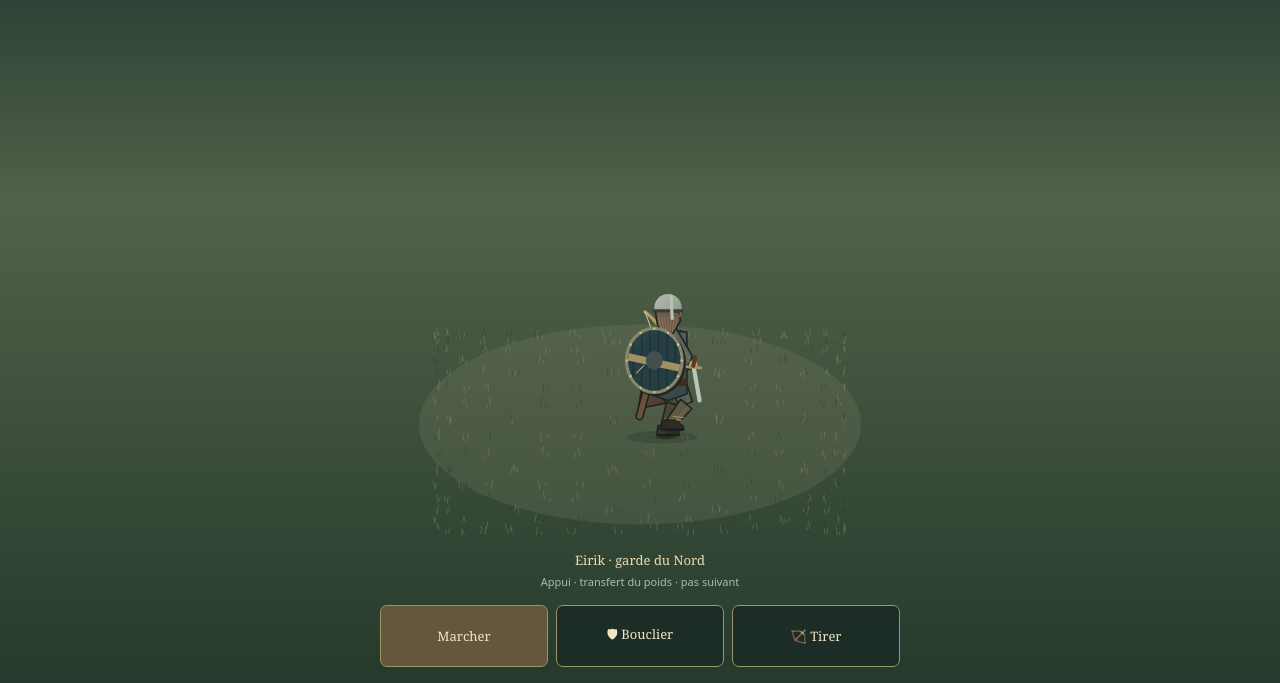
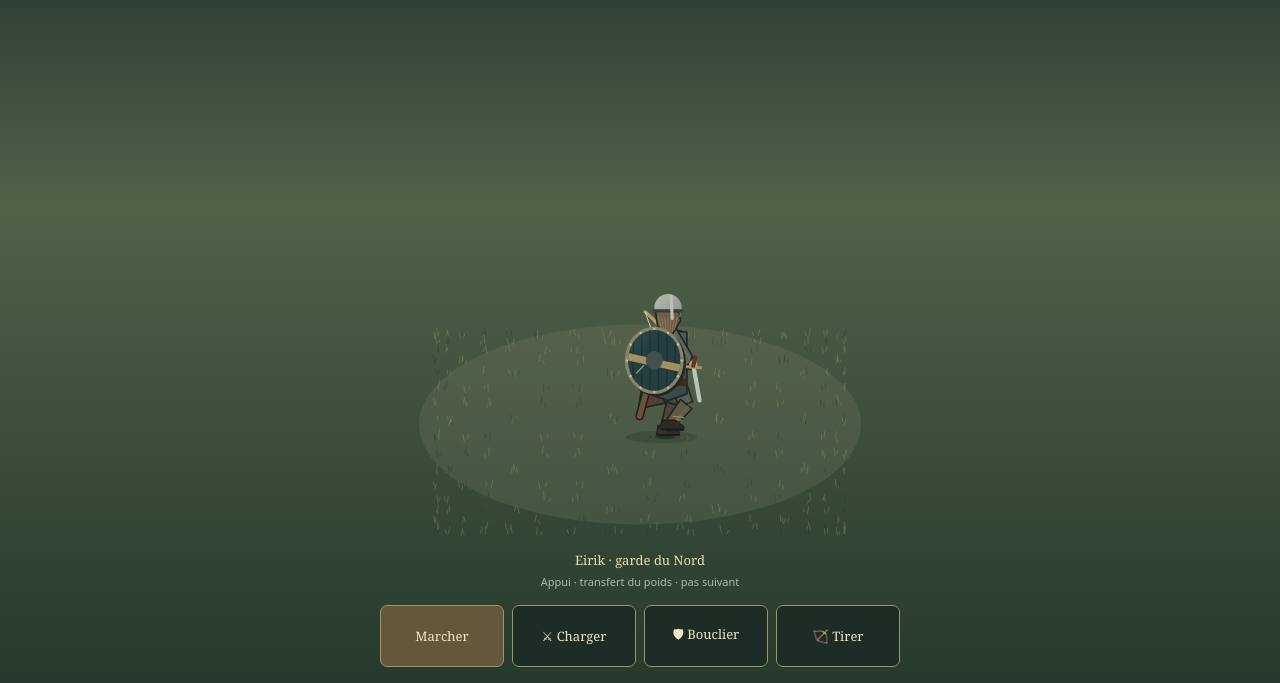
Before and after one commit to georges67140/frontieres-royaume-jeu, a plain HTML site: page atelier.html in a window 1280 px wide. Both pictures are taken after a click on the button "Marcher". Shown: the part 117-800 px from the top of the page. Drawn offline with Linux system fonts and the light colour scheme; animation ran at ten frames a second.

Commit message:
Add charge anticipation, acceleration and recovery

```diff
--- a/atelier.html
+++ b/atelier.html
@@ -1,12 +1,12 @@
 <!doctype html><html lang="fr"><meta charset="utf-8"><meta name="viewport" content="width=device-width,initial-scale=1,viewport-fit=cover"><title>Les Rangs du Nord — Le poids du geste</title><style>
-*{box-sizing:border-box}body{margin:0;background:#15221e;color:#eee3c9;font:14px system-ui;overflow:hidden}canvas{width:100%;height:100dvh;display:block;touch-action:none}header{position:fixed;top:env(safe-area-inset-top,0);left:0;right:0;padding:24px;text-align:center;pointer-events:none}small{font-size:10px;letter-spacing:3px;color:#a8b5a0}h1{font:25px Georgia;margin:8px}header p{font-size:12px;color:#c4ccb8}nav{position:fixed;bottom:max(16px,env(safe-area-inset-bottom));left:50%;transform:translateX(-50%);width:min(94%,520px);display:grid;grid-template-columns:repeat(3,1fr);gap:8px}button{min-height:62px;background:#1c2b26e8;color:#f3e4c4;border:1px solid #9b9567;border-radius:7px;font:13px Georgia}button.active{background:#65573b}button:disabled{opacity:.5}#state{position:fixed;bottom:94px;width:100%;text-align:center;color:#eadbb1;font:13px Georgia;pointer-events:none}#phase{display:block;font:11px system-ui;color:#aebba8;margin-top:5px}a{color:#d4c399}#note{position:fixed;right:14px;top:14px;font-size:11px}</style>
-<canvas id="c"></canvas><header><small>LES RANGS DU NORD • ÉTUDE JOUABLE</small><h1>Le poids du geste</h1><p>Touchez le sol pour faire marcher Eirik.</p></header><div id="state">Eirik · garde du Nord<span id="phase">Un guerrier articulé, pieds ancrés au sol.</span></div><nav><button id="walk">Marcher</button><button id="shield">🛡 Bouclier</button><button id="shoot">🏹 Tirer</button></nav><script>
+*{box-sizing:border-box}body{margin:0;background:#15221e;color:#eee3c9;font:14px system-ui;overflow:hidden}canvas{width:100%;height:100dvh;display:block;touch-action:none}header{position:fixed;top:env(safe-area-inset-top,0);left:0;right:0;padding:24px;text-align:center;pointer-events:none}small{font-size:10px;letter-spacing:3px;color:#a8b5a0}h1{font:25px Georgia;margin:8px}header p{font-size:12px;color:#c4ccb8}nav{position:fixed;bottom:max(16px,env(safe-area-inset-bottom));left:50%;transform:translateX(-50%);width:min(94%,520px);display:grid;grid-template-columns:repeat(4,1fr);gap:8px}button{min-height:62px;background:#1c2b26e8;color:#f3e4c4;border:1px solid #9b9567;border-radius:7px;font:13px Georgia}button.active{background:#65573b}button:disabled{opacity:.5}#state{position:fixed;bottom:94px;width:100%;text-align:center;color:#eadbb1;font:13px Georgia;pointer-events:none}#phase{display:block;font:11px system-ui;color:#aebba8;margin-top:5px}a{color:#d4c399}#note{position:fixed;right:14px;top:14px;font-size:11px}</style>
+<canvas id="c"></canvas><header><small>LES RANGS DU NORD • ÉTUDE JOUABLE</small><h1>Le poids du geste</h1><p>Touchez le sol pour faire marcher Eirik.</p></header><div id="state">Eirik · garde du Nord<span id="phase">Un guerrier articulé, pieds ancrés au sol.</span></div><nav><button id="walk">Marcher</button><button id="charge">⚔ Charger</button><button id="shield">🛡 Bouclier</button><button id="shoot">🏹 Tirer</button></nav><script>
 (()=>{'use strict';
-const c=document.querySelector('#c'),g=c.getContext('2d'),state=document.querySelector('#state'),phase=document.querySelector('#phase');let W,H,scale,ox,oy,time=0,last=0,mode='idle',clock=0,guard=0,arrows=[],dust=[],steps=[],target=0,x=0,speed=0,face=1,cycle=0,foot=[-13,13],start=[-13,13],end=[-13,13],swing=-1,progress=0,bodyX=0;
+const c=document.querySelector('#c'),g=c.getContext('2d'),state=document.querySelector('#state'),phase=document.querySelector('#phase');let W,H,scale,ox,oy,time=0,last=0,mode='idle',clock=0,guard=0,arrows=[],dust=[],steps=[],target=0,x=0,speed=0,face=1,cycle=0,foot=[-13,13],start=[-13,13],end=[-13,13],swing=-1,progress=0,bodyX=0,chargeBlend=0;
 const clamp=(v,a,b)=>Math.max(a,Math.min(b,v)),mix=(a,b,t)=>a+(b-a)*t,smooth=t=>{t=clamp(t,0,1);return t*t*(3-2*t)};
 function resize(){W=innerWidth;H=innerHeight;const d=Math.min(devicePixelRatio||1,2);c.width=W*d;c.height=H*d;g.setTransform(d,0,0,d,0,0);scale=Math.min(W/420,H/760,1.7);ox=W/2;oy=H*.69}addEventListener('resize',resize);resize();
-function order(m){if(mode==='shoot'&&clock<17)return;mode=m;clock=0;document.querySelectorAll('button').forEach(b=>b.classList.toggle('active',b.id===m));if(m==='walk')target=clamp(x+face*95,-145,145);}
-document.querySelector('#walk').onclick=()=>{if(Math.abs(x)>100)face=-Math.sign(x);order('walk')};document.querySelector('#shield').onclick=()=>order(mode==='shield'?'idle':'shield');document.querySelector('#shoot').onclick=()=>order('shoot');
+function order(m){if(mode==='shoot'&&clock<17)return; if(mode==='charge'&&clock<.7)return; if((m==='walk'||m==='charge')&&Math.abs(x)>70)face=-Math.sign(x);mode=m;clock=0;document.querySelectorAll('button').forEach(b=>b.classList.toggle('active',b.id===m));if(m==='walk'||m==='charge')target=clamp(x+face*(m==='charge'?190:95),-145,145);}
+document.querySelector('#walk').onclick=()=>order('walk');document.querySelector('#charge').onclick=()=>order('charge');document.querySelector('#shield').onclick=()=>order(mode==='shield'?'idle':'shield');document.querySelector('#shoot').onclick=()=>order('shoot');
 c.onpointerdown=e=>{if(mode==='shoot'&&clock<17)return;target=clamp((e.clientX-ox)/scale,-145,145);order('move');};
 function poly(points,fill,stroke='#202522',width=1.5){g.beginPath();g.moveTo(...points[0]);for(let i=1;i<points.length;i++)g.lineTo(...points[i]);g.closePath();g.fillStyle=fill;g.fill();if(stroke){g.strokeStyle=stroke;g.lineWidth=width;g.stroke()}}
 function ellipse(x,y,rx,ry,fill){g.fillStyle=fill;g.beginPath();g.ellipse(x,y,rx,ry,0,0,Math.PI*2);g.fill()}
@@ -19,7 +19,7 @@ function shield(px,py,tilt,raise=guard){g.save();g.translate(px,py);g.rotate(til
 // Equipment is never exchanged instantly: forward/reverse the same physical path.
 function equipment(){const active=mode==='shoot';const t=active?(clock<12?Math.min(clock,5):Math.max(0,17-clock)):0;return {t,align:smooth((t-.8)/.7),insert:smooth((t-1.5)/1.1),stow:smooth((t-2.6)/1.2),take:smooth((t-3.8)/1.2),aim:active&&clock>=5&&clock<12};}
 function drawBow(h,pull=0){g.strokeStyle='#b69b67';g.lineWidth=3;g.beginPath();g.moveTo(h[0]+3,h[1]-31);g.quadraticCurveTo(h[0]+22,h[1],h[0]+3,h[1]+31);g.stroke();line([[h[0]+3,h[1]-31],[h[0]+3-pull*31,h[1]],[h[0]+3,h[1]+31]],'#ded3b5',.8);}
-function warrior(){const travel=speed>1,settle=travel?Math.sin(progress*Math.PI)*2:Math.sin(time*1.6)*.3,crouch=guard*12;const hip=[bodyX,-57+crouch+settle],shoulder=[bodyX+2,-100+crouch+settle];let a=foot.map((f,i)=>[f-x,i===swing?-Math.sin(progress*Math.PI)*9:0]);
+function warrior(){const travel=speed>1,settle=travel?Math.sin(progress*Math.PI)*2:Math.sin(time*1.6)*.3,crouch=guard*12+chargeBlend*5;const hip=[bodyX,-57+crouch+settle],shoulder=[bodyX+2+face*chargeBlend*11,-100+crouch+settle];let a=foot.map((f,i)=>[f-x,i===swing?-Math.sin(progress*Math.PI)*(9+chargeBlend*5):0]);
 // Every planted foot remains at its world coordinate until its own swing starts.
 g.save();g.translate(x,0);g.scale(face,1);a=a.map(p=>[p[0]*face,p[1]]);hip[0]*=face;shoulder[0]*=face;
 const eq=equipment(),back=[shoulder[0]-22,shoulder[1]+17];const lift=smooth(guard);const shieldHome=[shoulder[0]-13+lift*12-Math.sin(Math.PI*lift)*12,shoulder[1]+28-lift*96];const sh=[mix(shieldHome[0],back[0],eq.stow)-Math.sin(eq.stow*Math.PI)*25,mix(shieldHome[1],back[1],eq.stow)-Math.sin(eq.stow*Math.PI)*35];if(eq.stow>.55)shield(...sh,-.2*eq.stow,guard*(1-eq.stow));if(eq.take===0){g.save();g.translate(shoulder[0]-14,shoulder[1]+12);g.rotate(-.35);drawBow([0,0]);g.restore();}ellipse(5,2,34,6,'#17241a35');for(let i=0;i<2;i++)ellipse(a[i][0],2,10,2,i===swing?'#19231b28':'#15211980');
@@ -30,22 +30,23 @@ line([[hip[0]-18,hip[1]+4],[hip[0]+17,hip[1]+6]],'#382e23',7);poly([[hip[0]-2,hi
 // The scabbard stays on the belt in every pose.
 const mouth=[hip[0]-15,hip[1]+1],tip=[mouth[0]-10,mouth[1]+37];
 line([mouth,tip],'#231f1a',8);line([mouth,tip],'#66533a',5);line([[mouth[0]-5,mouth[1]],[mouth[0]+4,mouth[1]+2]],'#c2aa73',3);
-const normal=[shoulder[0]+24,shoulder[1]+32],pre=[mouth[0]+9,mouth[1]-34],seated=[mouth[0]+1,mouth[1]-4];
+const normal=[shoulder[0]+24+chargeBlend*8,shoulder[1]+32-chargeBlend*24],pre=[mouth[0]+9,mouth[1]-34],seated=[mouth[0]+1,mouth[1]-4];
 let hand=[mix(normal[0],pre[0],eq.align),mix(normal[1],pre[1],eq.align)];hand=[mix(hand[0],seated[0],eq.insert),mix(hand[1],seated[1],eq.insert)];
 let bowHand=[mix(back[0],shoulder[0]+39,eq.take),mix(back[1],shoulder[1]-2,eq.take)-Math.sin(eq.take*Math.PI)*22];
 if(eq.take>0)hand=bowHand;
 let elbow=[mix(shoulder[0]+25,hand[0]-7,.55),mix(shoulder[1]+16,hand[1]+11,.55)];segment(shoulder,elbow,8,'#59665d');segment(elbow,hand,6,'#76664d');ellipse(...hand,4,4,'#c2a07b');
 // Only the exposed portion of the blade is drawn while it slides into the sheath.
-const hilt=eq.insert===1?seated:hand,dx=mix(6,-9,eq.align),dy=34;
+const hilt=eq.insert===1?seated:hand,dx=mix(6+chargeBlend*25,-9,eq.align),dy=mix(34-chargeBlend*34,34,eq.align);
 if(eq.insert<1)line([hilt,[hilt[0]+dx*(1-eq.insert),hilt[1]+dy*(1-eq.insert)]],'#b7c5ba',4);
 line([[hilt[0]-6,hilt[1]+2],[hilt[0]+7,hilt[1]+3]],'#a69264',3);line([[hilt[0],hilt[1]+1],[hilt[0]+2,hilt[1]-7]],'#5c3824',4);
 let shieldPose=eq.stow<=.55?sh:null;
 if(eq.take>0){const shotClock=clock-5,draw=eq.aim?smooth((shotClock-2)/1.8)*(shotClock<4.5?1:1-smooth((shotClock-4.5)/.22)):0;drawBow(bowHand,draw);const pulling=[bowHand[0]+3-draw*31,bowHand[1]];segment([shoulder[0]-9,shoulder[1]+2],[shoulder[0]-15,shoulder[1]+18],8,'#677166');segment([shoulder[0]-15,shoulder[1]+18],pulling,6,'#786c50');ellipse(...pulling,4,4,'#b9926a');if(eq.aim&&shotClock>1&&shotClock<4.5)line([[pulling[0]-5,pulling[1]],[bowHand[0]+22,pulling[1]-2]],'#d6c5a2',1.4);
 }else{segment([shoulder[0]-11,shoulder[1]+1],[sh[0]-6,sh[1]+12],9,'#555f54');segment([sh[0]-6,sh[1]+12],sh,6,'#76674f');}
 let hx=shoulder[0],hy=shoulder[1]-18;ellipse(hx,hy,12,15,'#b69772');poly([[hx-12,hy-2],[hx-10,hy+13],[hx-3,hy+23],[hx+5,hy+20],[hx+12,hy+8],[hx+10,hy]],gradient('#77614a','#4f483a'));for(let j=0;j<7;j++)line([[hx-9+j*3,hy+5],[hx-6+j*2,hy+17+(j%3)]],'#b2a08477',.9);ellipse(hx+7,hy-2,1.2,1,'#1c2824');line([[hx+8,hy+1],[hx+12,hy+4],[hx+8,hy+5]],'#806445',1);g.fillStyle=gradient('#afb5a8','#526361');g.beginPath();g.arc(hx,hy-4,13,Math.PI,0);g.lineTo(hx+13,hy);g.lineTo(hx-13,hy);g.closePath();g.fill();line([[hx-13,hy-1],[hx+13,hy-1]],'#343f39',3);line([[hx+3,hy-15],[hx+4,hy+6]],'#bbc0ae',3);if(shieldPose)shield(...shieldPose,-guard*.13-.2*eq.stow,guard*(1-eq.stow));g.restore();}
-function update(dt){time+=dt;clock+=dt;guard+=clamp((mode==='shield'?1:0)-guard,-dt/.95,dt/2.1);let remaining=target-x,walking=(mode==='walk'||mode==='move')&&Math.abs(remaining)>2;const desired=walking?Math.min(32,Math.abs(remaining)*1.4):0;speed+=clamp(desired-speed,-dt*70,dt*24);if(walking&&swing<0){face=Math.sign(remaining)||face;swing=cycle%2;start[swing]=foot[swing];end[swing]=x+face*24;progress=0;}
-if(swing>=0){progress=Math.min(1,progress+dt/Math.max(.38,.7-speed*.007));foot[swing]=mix(start[swing],end[swing],smooth(progress));x+=face*speed*dt;bodyX=clamp((foot[0]+foot[1])/2-x,-9,9);if(progress>=1){steps.push({x:foot[swing],age:0});dust.push({x:foot[swing],age:0});swing=-1;cycle++;if(!walking){target=x;mode=mode==='move'||mode==='walk'?'idle':mode;}}}else bodyX=mix(bodyX,0,dt*3);
-if(mode==='shoot'&&clock-dt<9.5&&clock>=9.5)arrows.push({x:x+face*45,y:-99,dir:face,t:0});for(const a of arrows){a.t+=dt;a.x+=a.dir*150*dt;a.y+=(-60+170*a.t)*dt;}arrows=arrows.filter(a=>a.y<0&&a.t<3);dust.forEach(a=>a.age+=dt);dust=dust.filter(a=>a.age<1);steps.forEach(a=>a.age+=dt);steps=steps.filter(a=>a.age<18);if(mode==='shoot'&&clock>17)mode='idle';document.querySelector('#shoot').disabled=mode==='shoot';phase.textContent=mode==='shoot'?(clock<.8?'Abaisser la garde':clock<1.5?'Amener l’épée au fourreau':clock<2.6?'Rengainer la lame':clock<3.8?'Passer le bouclier dans le dos':clock<5?'Prendre l’arc':clock<6.2?'Saisir la flèche':clock<7?'Encocher':clock<8.8?'Tendre la corde':clock<9.5?'Viser':clock<10?'Relâcher':clock<12?'Reprendre son souffle':clock<13.2?'Ranger l’arc':clock<14.4?'Reprendre le bouclier':clock<16.2?'Dégainer l’épée':'Reprendre la garde'):mode==='shield'?(guard<.99?'Lever · accompagner le poids':'Bouclier au-dessus de la tête'):speed>1?'Appui · transfert du poids · pas suivant':'Touchez le terrain pour déplacer Eirik.';}
-function render(){let bg=g.createLinearGradient(0,0,0,H);bg.addColorStop(0,'#1b302b');bg.addColorStop(.4,'#526249');bg.addColorStop(1,'#253a2c');g.fillStyle=bg;g.fillRect(0,0,W,H);g.save();g.translate(ox,oy);g.scale(scale,scale);ellipse(0,-10,210,95,'#88866a35');for(let i=0;i<450;i++){let px=Math.sin(i*127.1)*195,py=Math.cos(i*73.7)*95;let trampled=Math.abs(px-x)<25&&Math.abs(py)<9;line([[px,py],[px+Math.sin(time*1.3+i)*(trampled?4:1.5),py-(trampled?1:3+i%5)]],i%3?'#a8af7352':'#223c2b77',.8)}for(const p of steps)ellipse(p.x,1,7,2,`rgba(30,32,20,${.2*(1-p.age/18)})`);warrior();for(const p of dust)ellipse(p.x-p.age*7,-p.age*6,2+p.age*5,1+p.age*3,`rgba(184,174,126,${(1-p.age)*.14})`);for(const a of arrows)line([[a.x-a.dir*20,a.y],[a.x,a.y]],'#e3d8b5',1.5);g.restore()}
+function update(dt){time+=dt;clock+=dt;guard+=clamp((mode==='shield'?1:0)-guard,-dt/.95,dt/2.1);chargeBlend=mix(chargeBlend,mode==='charge'?1:0,Math.min(1,dt*4));let remaining=target-x,charging=mode==='charge',walking=(mode==='walk'||mode==='move'||charging)&&Math.abs(remaining)>2&&(!charging||clock>=.7);const desired=walking?Math.min(charging?66:32,Math.abs(remaining)*(charging?1.9:1.4)):0;speed+=clamp(desired-speed,-dt*85,dt*(charging?40:24));if(walking&&swing<0){face=Math.sign(remaining)||face;swing=cycle%2;start[swing]=foot[swing];end[swing]=x+face*(charging?31:24);progress=0;}
+
+if(swing>=0){progress=Math.min(1,progress+dt/Math.max(.30,.7-speed*.007));foot[swing]=mix(start[swing],end[swing],smooth(progress));x+=face*speed*dt;bodyX=clamp((foot[0]+foot[1])/2-x,-9,9);if(progress>=1){steps.push({x:foot[swing],age:0});dust.push({x:foot[swing],age:0,power:1+chargeBlend});swing=-1;cycle++;if(!walking){target=x;mode=mode==='move'||mode==='walk'||mode==='charge'?'idle':mode;}}}else bodyX=mix(bodyX,0,dt*3);if(!walking&&swing<0&&speed<.5&&(mode==='walk'||mode==='move'||mode==='charge'&&clock>.7)){mode='idle';target=x;}
+if(mode==='shoot'&&clock-dt<9.5&&clock>=9.5)arrows.push({x:x+face*45,y:-99,dir:face,t:0});for(const a of arrows){a.t+=dt;a.x+=a.dir*150*dt;a.y+=(-60+170*a.t)*dt;}arrows=arrows.filter(a=>a.y<0&&a.t<3);dust.forEach(a=>a.age+=dt);dust=dust.filter(a=>a.age<1);steps.forEach(a=>a.age+=dt);steps=steps.filter(a=>a.age<18);if(mode==='shoot'&&clock>17)mode='idle';document.querySelectorAll('nav button').forEach(b=>{b.disabled=mode==='shoot'||(mode==='charge'&&clock<.7);b.classList.toggle('active',b.id===mode);});phase.textContent=mode==='shoot'?(clock<.8?'Abaisser la garde':clock<1.5?'Amener l’épée au fourreau':clock<2.6?'Rengainer la lame':clock<3.8?'Passer le bouclier dans le dos':clock<5?'Prendre l’arc':clock<6.2?'Saisir la flèche':clock<7?'Encocher':clock<8.8?'Tendre la corde':clock<9.5?'Viser':clock<10?'Relâcher':clock<12?'Reprendre son souffle':clock<13.2?'Ranger l’arc':clock<14.4?'Reprendre le bouclier':clock<16.2?'Dégainer l’épée':'Reprendre la garde'):mode==='charge'?(clock<.7?'Prendre appui · préparer l’élan':Math.abs(remaining)<30?'Freiner · retrouver sa garde':'Accélérer · épée en avant'):mode==='shield'?(guard<.99?'Lever · accompagner le poids':'Bouclier au-dessus de la tête'):speed>1?'Appui · transfert du poids · pas suivant':'Touchez le terrain pour déplacer Eirik.';}
+function render(){let bg=g.createLinearGradient(0,0,0,H);bg.addColorStop(0,'#1b302b');bg.addColorStop(.4,'#526249');bg.addColorStop(1,'#253a2c');g.fillStyle=bg;g.fillRect(0,0,W,H);g.save();g.translate(ox,oy);g.scale(scale,scale);ellipse(0,-10,210,95,'#88866a35');for(let i=0;i<450;i++){let px=Math.sin(i*127.1)*195,py=Math.cos(i*73.7)*95;let trampled=Math.abs(px-x)<25&&Math.abs(py)<9;line([[px,py],[px+Math.sin(time*1.3+i)*(trampled?4:1.5),py-(trampled?1:3+i%5)]],i%3?'#a8af7352':'#223c2b77',.8)}for(const p of steps)ellipse(p.x,1,7,2,`rgba(30,32,20,${.2*(1-p.age/18)})`);warrior();for(const p of dust)ellipse(p.x-p.age*7,-p.age*6,(2+p.age*5)*(p.power||1),(1+p.age*3)*(p.power||1),`rgba(184,174,126,${(1-p.age)*.14})`);for(const a of arrows)line([[a.x-a.dir*20,a.y],[a.x,a.y]],'#e3d8b5',1.5);g.restore()}
 document.addEventListener('visibilitychange',()=>last=performance.now());function frame(t){let dt=Math.min(.04,(t-last)/1000||0);last=t;update(dt);render();requestAnimationFrame(frame)}requestAnimationFrame(frame);
 })();</script></html>
```
